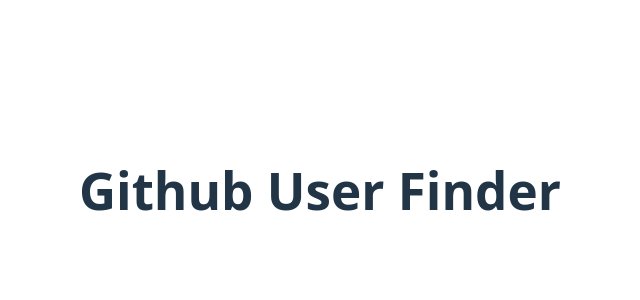
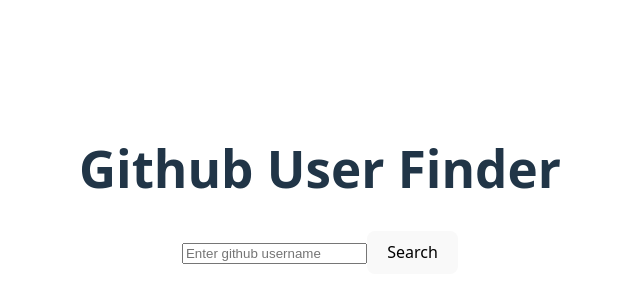
Before and after one commit to Bastien-Durand/GithubUserFinder, a React (Vite) app: page / in a window 1280 px wide. Shown: the part 210-510 px from the top of the page, without its empty margins (320-960 px from the left). Built offline with nearby package versions, Linux system fonts and the light colour scheme.

Commit message:
Created GithubUserSearchForm.tsx to collect input and hoist up into app.tsx before fetch()

```diff
--- a/src/App.tsx
+++ b/src/App.tsx
@@ -1,14 +1,76 @@
 import { useState } from "react";
 import "./App.css";
+import { GithubUserSearch } from "./components/GithubUserSearchForm";
 
 function App() {
-  const [count, setCount] = useState(0);
+  const [githubData, setGithubData] = useState();
+
+  const fetchUser = (data: string) => {
+    console.log(data);
+  };
 
   return (
     <>
       <h1>Github User Finder</h1>
+      <div>
+        <GithubUserSearch fetchUser={fetchUser} />
+      </div>
     </>
   );
 }
 
 export default App;
+
+/**
+ Feature 1: Search
+ User can type a GitHub username
+ Submit the search
+ Fetch data from GitHub API
+
+ BUILD:
+ - Build GithubUserSearch.tsx component & display in App.tsx
+ - Create form html that has onSubmit
+ - Input field + submit button
+ - HandleSubmit function
+ - State for setGithubUser()
+ - Pass the state up to app.tsx
+ - fetch(githubUser) from github API - no key needed
+
+
+Feature 2: User Profile Display
+ Show the user's information
+ Display relevant stats
+ Make it visually clear
+
+ BUILD:
+ - console.log returned data to verify type and structure
+ - Build GithubUserProfileDisplay & Render in App.tsx
+ - Pull out only whats needed {} Practice Destructuring!
+ - Display Relevant data
+
+
+Feature 3: Repository List
+ Show the user's public repositories
+ Display useful information about each repo
+ Make repos easy to scan
+
+ - Check Repo structure and data, display in new component and import if busy
+
+
+Feature 4: User Experience
+ Handle loading states
+ Handle errors (user not found)
+ Clean, readable UI
+ *
+ *
+ *
+ *
+ *
+ *
+ *
+ *
+ *
+ *
+ *
+ *
+ */
--- /dev/null
+++ b/src/components/GithubUserSearchForm.tsx
@@ -0,0 +1,45 @@
+import { useState } from "react";
+
+export const GithubUserSearch = (props: {
+  fetchUser: (value: string) => void;
+}) => {
+  const [githubUser, setGithubUser] = useState("");
+
+  const handleSubmit = (event: React.SubmitEvent<HTMLFormElement>) => {
+    event.preventDefault();
+    console.log(githubUser);
+    props.fetchUser(githubUser);
+  };
+
+  const handleChange = (event: React.ChangeEvent<HTMLInputElement>) => {
+    setGithubUser(event.target.value);
+  };
+
+  return (
+    <div>
+      <form onSubmit={handleSubmit}>
+        <div>
+          <input
+            type="text"
+            placeholder="Enter github username"
+            value={githubUser}
+            onChange={handleChange}
+          />
+          <button type="submit" value="submit">
+            Search
+          </button>
+        </div>
+      </form>
+    </div>
+  );
+};
+
+//  BUILD:
+//  - Build GithubUserSearch.tsx component & display in App.tsx DONE
+//  - Create form html that has onSubmit
+//  - Input field + submit button
+//  - handleSubmit function
+//  - handleChange function
+//  - State for setGithubUser()
+//  - Pass the state up to app.tsx
+//  - fetch(githubUser) from github API - no key needed
```
